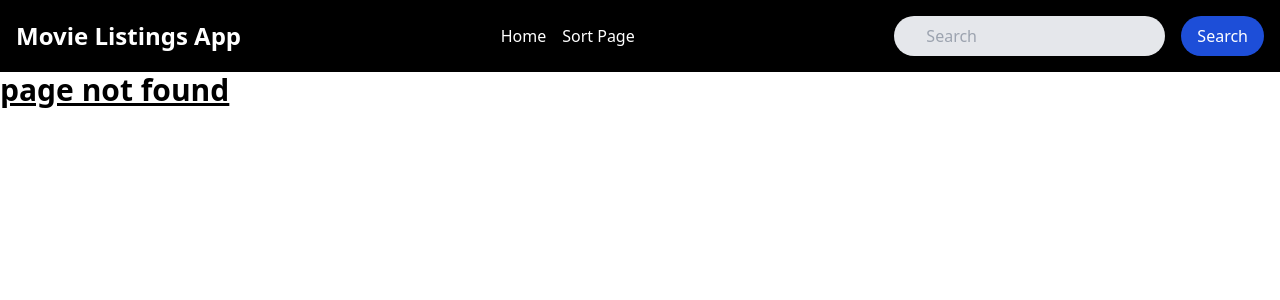
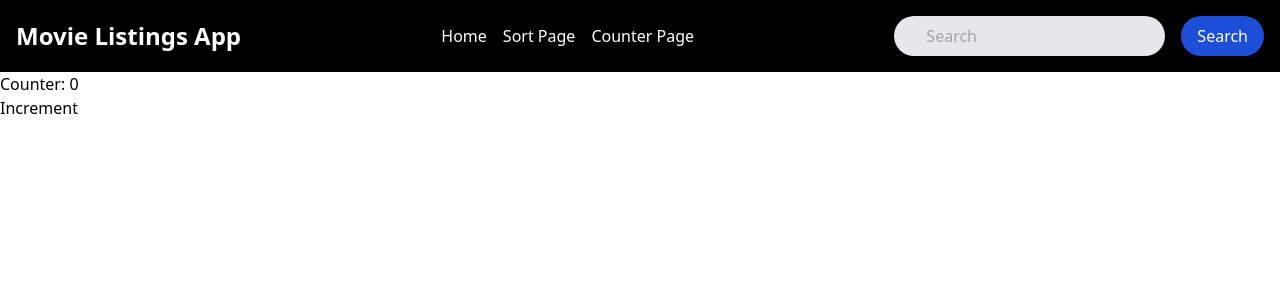
Before and after one commit to React-HTX/mini-hacks, a React (Create React App) app: page /counter in a window 1280 px wide. Before the commit this address had no page. Shown: the top 300 px of the page. Built offline with nearby package versions, Linux system fonts and the light colour scheme.

Commit message:
add useStateOverview and Counter example - KT

```diff
--- a/src/App.js
+++ b/src/App.js
@@ -10,6 +10,7 @@ import Navigation from './Navigation';
 import SortPage from './sortPage';
 import MovieDetailsPage from './movieDetailsPage';
 import SearchPage from './searchPage';
+import Counter from './Counter';
 
 
 function App() {
@@ -21,7 +22,7 @@ function App() {
         <Route path="/sortPage" element={<SortPage />} />
         <Route path="/movies/:id" element={<MovieDetailsPage />} />
         <Route path="/movies/search" element={<SearchPage />} />
-
+        <Route path="/counter" element={<Counter />} />
         <Route path="*" element={<NotFound />} />
         {/* Define more routes here */}
       </Routes>
--- /dev/null
+++ b/src/Counter.js
@@ -0,0 +1,20 @@
+import React, { useState } from 'react';
+
+function Counter() {
+    // Initialize the state with a default value of 0
+    const [count, setCount] = useState(0);
+
+    // Function to increment the counter
+    const incrementCount = () => {
+        setCount(count + 1);
+    };
+
+    return (
+        <div>
+            <h2>Counter: {count}</h2>
+            <button onClick={incrementCount}>Increment</button>
+        </div>
+    );
+}
+
+export default Counter;
--- a/src/Navigation.js
+++ b/src/Navigation.js
@@ -20,6 +20,7 @@ const Navigation = () => {
                 <ul className="flex flex-col text-white md:flex-row space-y-2 md:space-y-0 md:space-x-4">
                     <li><Link to="/" className="hover:text-blue-200">Home</Link></li>
                     <li><Link to="/sortPage" className="hover:text-blue-200">Sort Page</Link></li>
+                    <li><Link to="/counter" className="hover:text-blue-200">Counter Page</Link></li>
                     {/* Add more links as needed */}
                 </ul>
 
```
Also changed, not shown: 1 other file (tests, documents, lock files or other folders).
